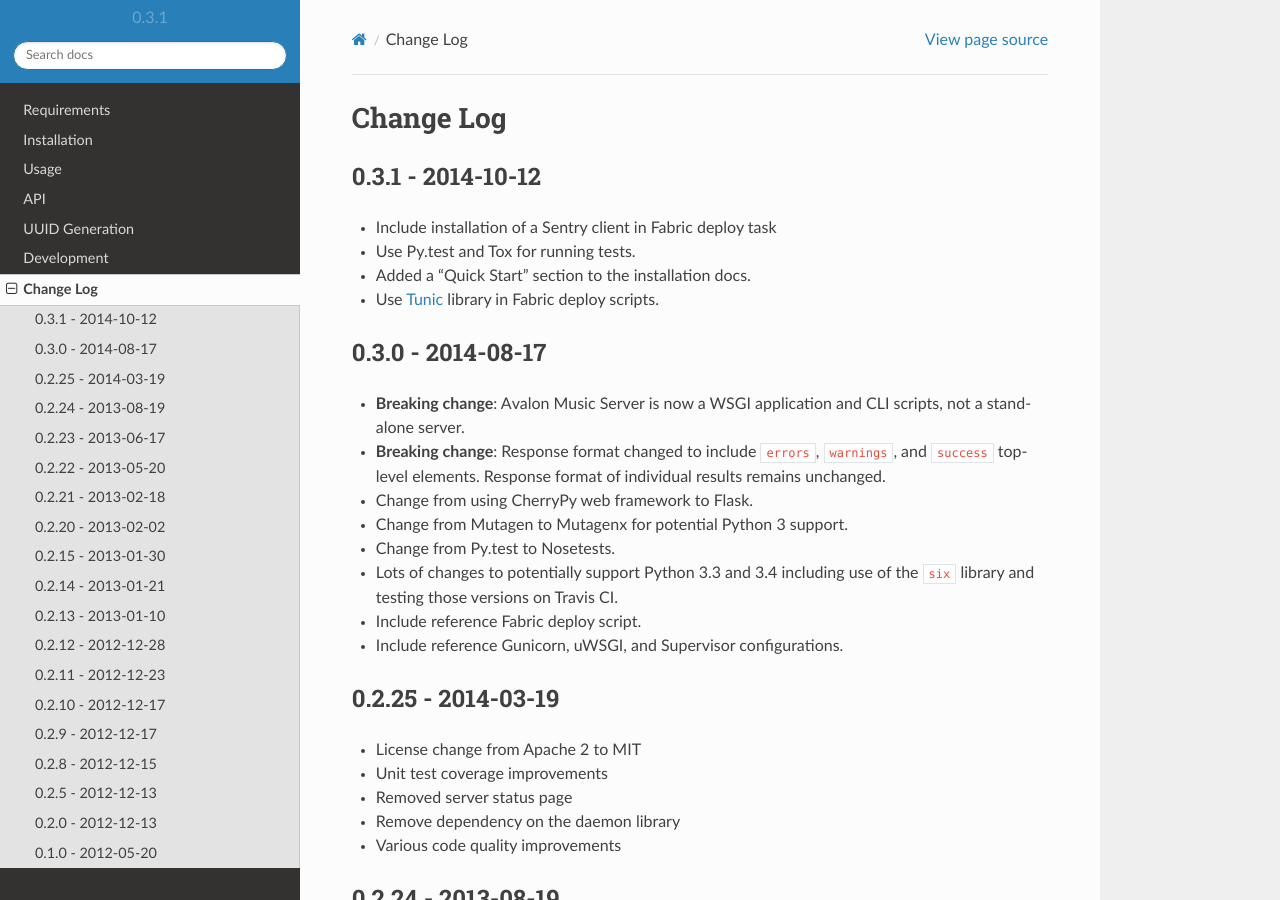
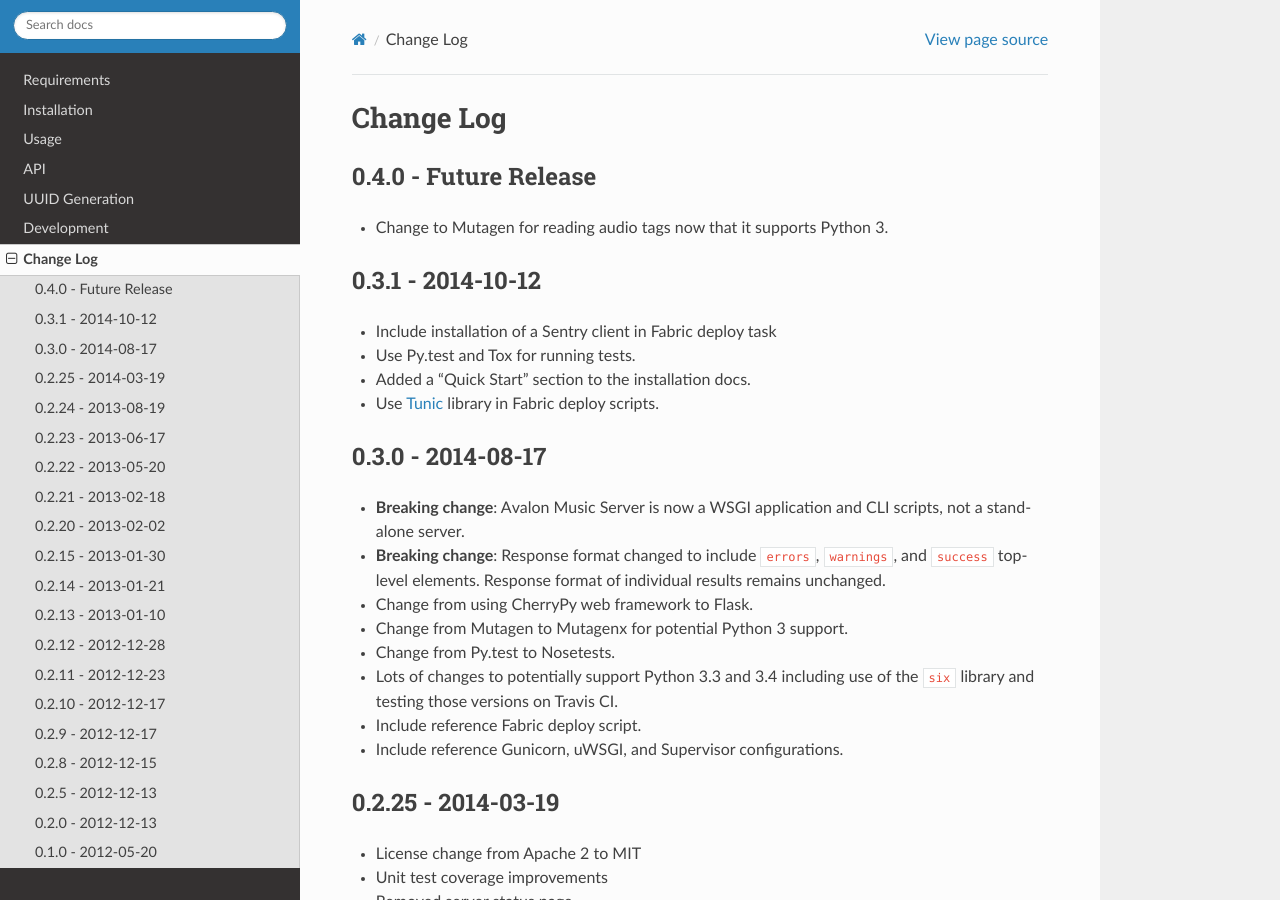
Before and after one commit to 56quarters/avalonms, a Sphinx documentation site: the page built from doc/source/changes.rst, in a window 1280 px wide and 900 px high. Built offline with Sphinx 7.4.7 and the Read the Docs theme 2.0.0, drawn with Linux system fonts in a browser that asks for light colours.

Commit message:
Version bump and mention mutagen change in change log

```diff
--- a/avalon/__init__.py
+++ b/avalon/__init__.py
@@ -17,7 +17,7 @@ __all__ = [
     'DEFAULT_ENCODING'
 ]
 
-__version__ = '0.3.1'
+__version__ = '0.4.0'
 
 # Character sets are hard, let's go shopping!
 DEFAULT_ENCODING = 'utf-8'
--- a/doc/source/changes.rst
+++ b/doc/source/changes.rst
@@ -1,6 +1,9 @@
 Change Log
 ==========
 
+0.4.0 - Future Release
+----------------------
+* Change to Mutagen for reading audio tags now that it supports Python 3.
 
 0.3.1 - 2014-10-12
 ------------------
```
